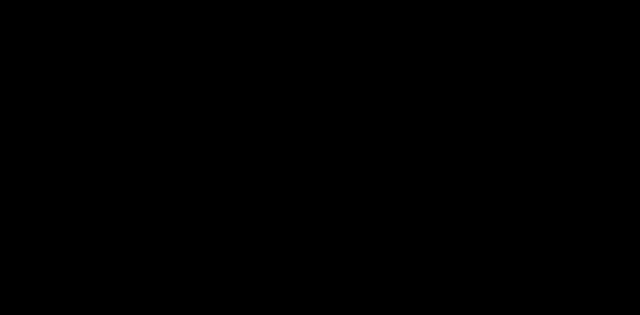
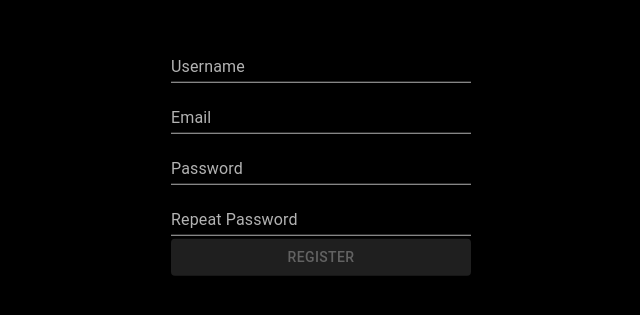
Before and after one commit to willebergh/dampgang.com, a React (Create React App) app in the folder client/: page /test in a window 1280 px wide. Shown: the part 205-520 px from the top of the page, without its empty margins (319-959 px from the left). Built offline with nearby package versions, Linux system fonts and the light colour scheme.

Commit message:
added a test page

```diff
--- a/client/src/App.js
+++ b/client/src/App.js
@@ -7,9 +7,13 @@
 import Members from "./components/views/Members";
 import Servers from "./components/views/Servers";
 
+import Test from "./components/views/Test";
+
 function App() {
   return (
     <Router>
+
+      <Route exact path="/test" component={Test} />
 
       <Route exact path="/" component={Landing} />
 
--- /dev/null
+++ b/client/src/components/views/Test.jsx
@@ -0,0 +1,26 @@
+import React, { Component } from 'react';
+import Theme from "../layout/Theme";
+import RegisterFrom from "../forms/RegisterForm";
+
+class Test extends Component {
+    constructor() {
+        super();
+
+        this.state = {
+
+        }
+    }
+
+    render() {
+
+        return (
+            <div className="login-wrapper">
+                <Theme>
+                    <RegisterFrom />
+                </Theme>
+            </div>
+        );
+    }
+}
+
+export default Test;
```
